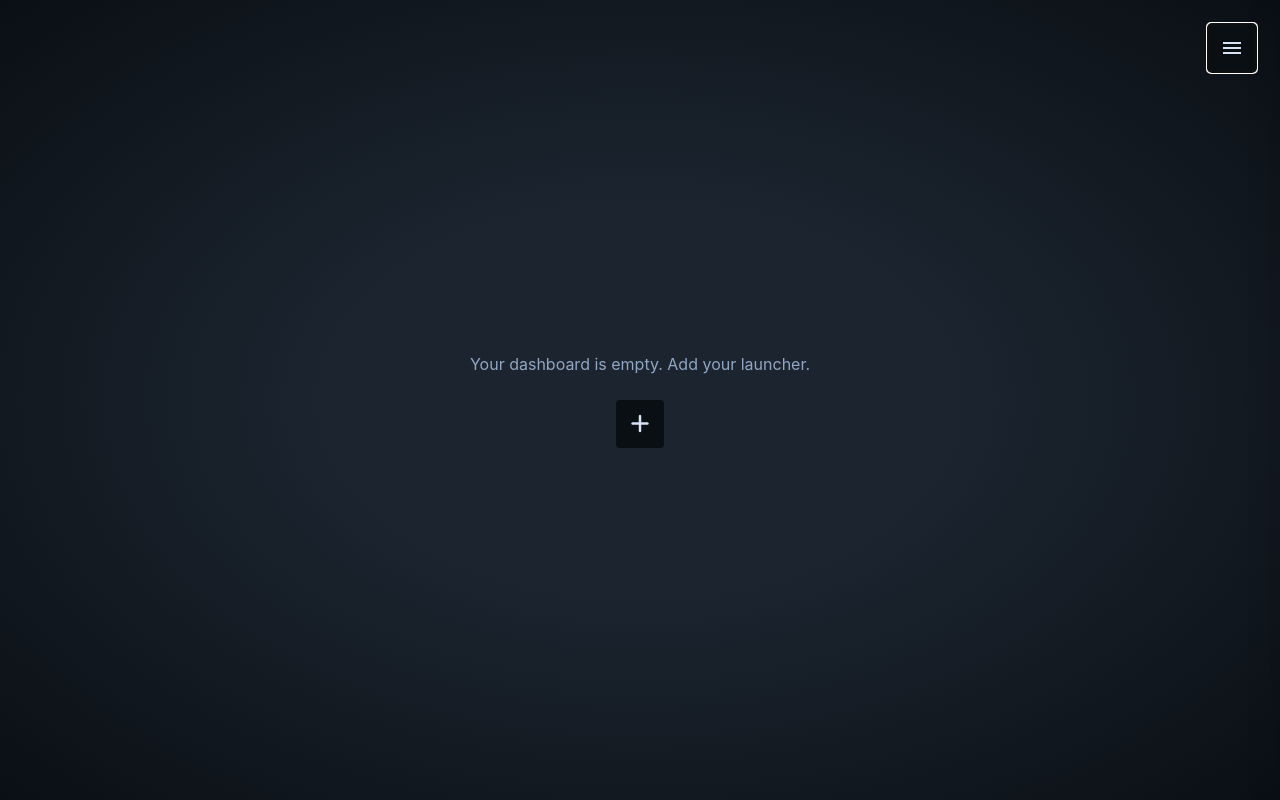
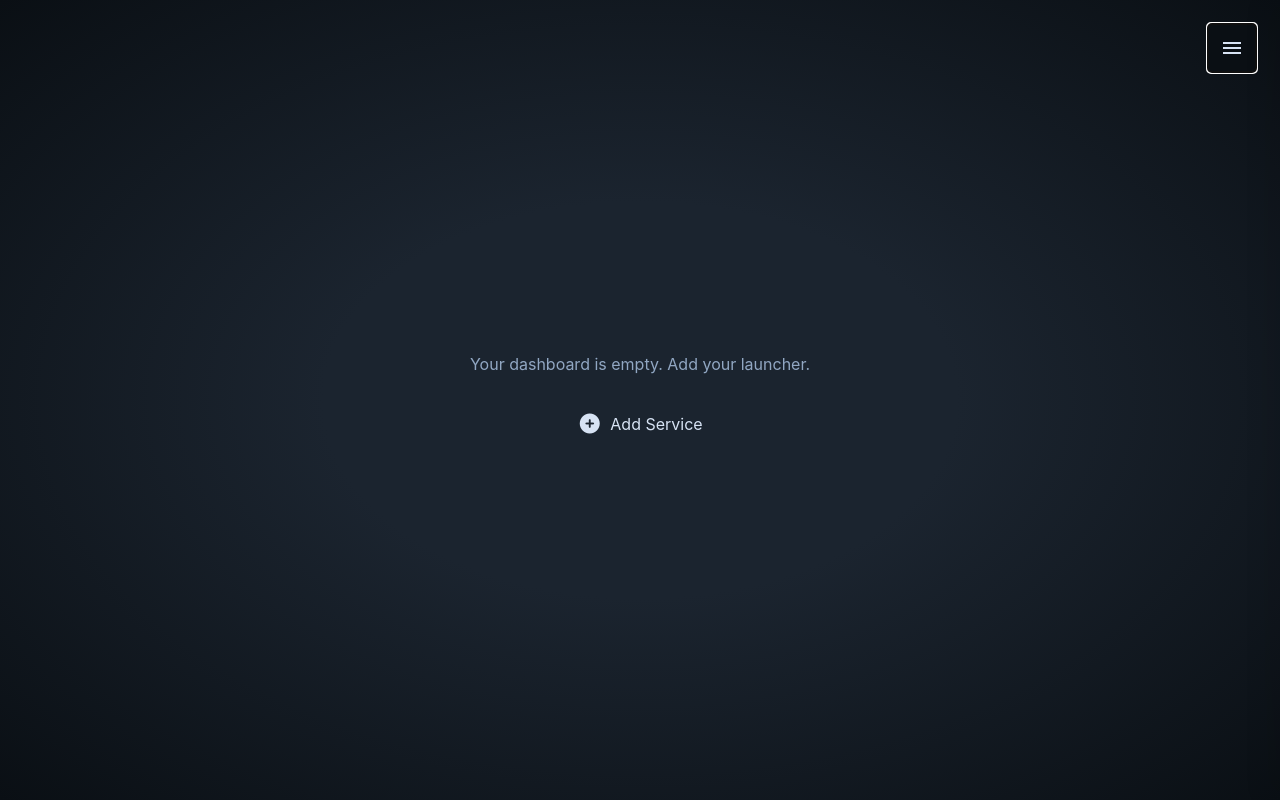
Before and after one commit to vnuko/paper-dashboard, a Next.js app: page / in a window 1280 px wide. Built offline with nearby package versions, Linux system fonts and the light colour scheme; no server answers; the database is empty.

Commit message:
Update empty state button to match menu style
- Changed icon to fa-plus-circle to match Add Service menu item
- Added 'Add Service' text next to icon
- Updated button style with transparent background and proper spacing

```diff
--- a/app/components/EmptyState.tsx
+++ b/app/components/EmptyState.tsx
@@ -16,7 +16,8 @@ const EmptyState = ({ onAddService }: EmptyStateProps) => {
           onClick={onAddService}
           aria-label="Add new service"
         >
-          <i className="fas fa-plus" aria-hidden="true"></i>
+          <i className="fas fa-plus-circle" aria-hidden="true"></i>
+          <span>Add Service</span>
         </button>
       </div>
     </div>
--- a/app/globals.css
+++ b/app/globals.css
@@ -317,15 +317,13 @@ body.papirus-desktop {
 .empty-state-add-button {
   border: none;
   color: var(--papirus-text-primary);
-  font-size: 1.25rem;
+  font-size: 1rem;
   cursor: pointer;
-  padding: 0.75rem;
-  width: 48px;
-  height: 48px;
-  display: flex;
+  padding: 0.75rem 1.5rem;
+  display: inline-flex;
   align-items: center;
-  justify-content: center;
-  background: var(--papirus-bg-gradient-start);
+  gap: 0.5rem;
+  background: none;
   border-radius: 4px;
   transition: all 200ms ease;
 }
```
